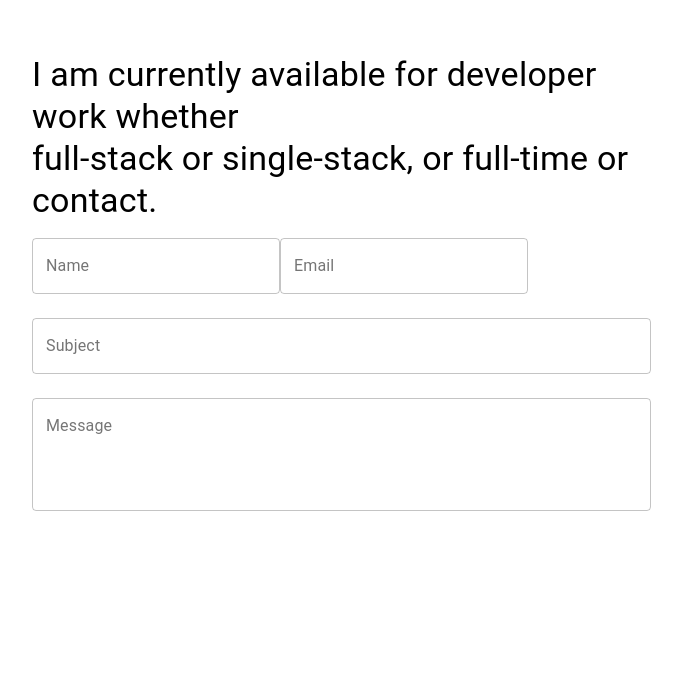
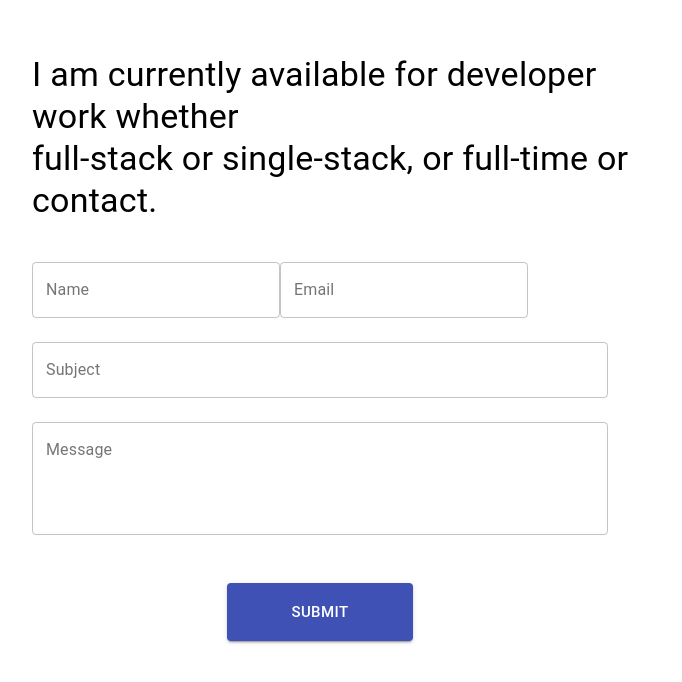
Before and after one commit to omarbranez/portfolio-react, a React (Create React App) app: page /contact in a window 1280 px wide. Shown: the part 106-788 px from the top of the page, without its empty margins (96-778 px from the left). Built offline with nearby package versions, Linux system fonts and the light colour scheme.

Commit message:
add emailer to contact page

```diff
--- a/src/App.js
+++ b/src/App.js
@@ -5,10 +5,11 @@ import Blog from './pages/Blog';
 import Contact from './pages/Contact';
 import Projects from './pages/Projects';
 import Skills from './pages/Skills';
-import { Routes, Route} from 'react-router-dom'
+import { BrowserRouter, Routes, Route} from 'react-router-dom'
 
 function App() {
   return (
+    <BrowserRouter>
     <Routes>
       <Route path='/' element={<Landing/>}/>
       <Route path='/blog' element={<Blog/>}/>
@@ -17,6 +18,7 @@ function App() {
       <Route path='/aboutme' element={<AboutMe/>}/>
       <Route path='/contact' element={<Contact/>}/>
     </Routes>
+    </BrowserRouter>
   );
 }
 
--- a/src/index.js
+++ b/src/index.js
@@ -3,12 +3,10 @@ import ReactDOM from 'react-dom';
 import './index.css';
 import App from './App';
 import reportWebVitals from './reportWebVitals';
-import { BrowserRouter as Router} from 'react-router-dom'
+
 
 ReactDOM.render(
-  <Router>
-    <App />
-  </Router>,
+    <App />,
   document.getElementById('root')
 );
 
--- a/src/pages/Contact.js
+++ b/src/pages/Contact.js
@@ -1,7 +1,9 @@
-import {useState} from 'react'
-import { Box, Grid, FormControl, TextField, FormHelperText, Typography } from '@material-ui/core'
+import {useState, useRef} from 'react'
+import { Box, Grid, FormControl, TextField, FormHelperText, Typography, Button } from '@material-ui/core'
 import emailjs from '@emailjs/browser'
 const Contact = () => {
+
+    const contactFormRef = useRef()
 
     const [values, setValues] = useState({
         name: '',
@@ -14,14 +16,20 @@ const Contact = () => {
         setValues({...values, [e.target.name]: e.target.value})
     }
 
+    const handleSubmit = (e) => {
+        e.preventDefault()
+        emailjs.sendForm('service_xmvrwzh', 'template_vleu854', contactFormRef.current,'user_5RbEblyXHTHsx5gUglwlb')
+        .then(e.target.reset())
+        .catch(err => console.log(err.text))
+    }
     return (
-        <Grid container xs={12} md={7} direction="column" justify="center">
+        <Grid container xs={12} md={7} direction="column" justifyContent="center">
             <Box pl="10vw" pt="20vh">
             <Typography variant="h4">I am currently available for developer work whether</Typography>
             <Typography variant="h4">full-stack or single-stack, or full-time or contact.</Typography>
-                <form>
+                <form style={{ width: "45vw", marginTop: "3vh" }} ref={contactFormRef} onSubmit={handleSubmit}>
                     <Grid container direction="column">
-                        <Grid container direction="row">
+                        <Grid container direction="row" >
                         <FormControl margin="normal">
                             <TextField variant="outlined" name="name" label="Name" value={values.name} onChange={handleChange}/>
                         </FormControl>
@@ -35,6 +43,17 @@ const Contact = () => {
                         <FormControl margin="normal">
                             <TextField variant="outlined" name="message" multiline rows={4} label="Message" value={values.message} onChange={handleChange}/>
                         </FormControl>
+                        <Box mt={4} display="flex" justifyContent="center" pt={1}>
+                                <Button
+                                    style={{ padding: "2vh 8vh" }}
+                                    type="submit"
+                                    variant="contained"
+                                    size="large"
+                                    color="primary"
+                                >
+                                    Submit
+                                </Button>
+                            </Box>
                     </Grid>
                 </form>
             </Box>
```
